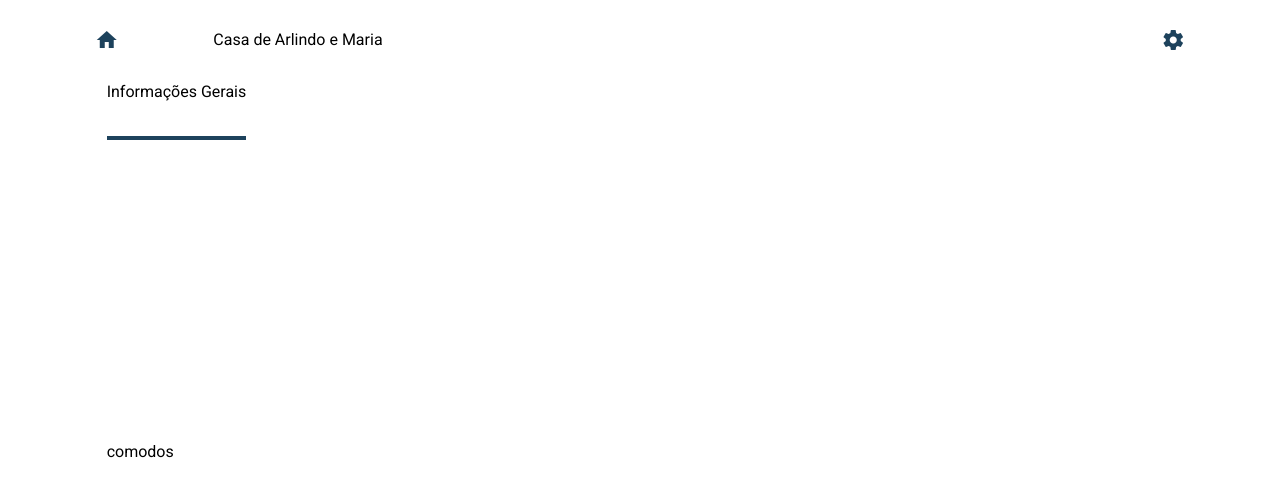
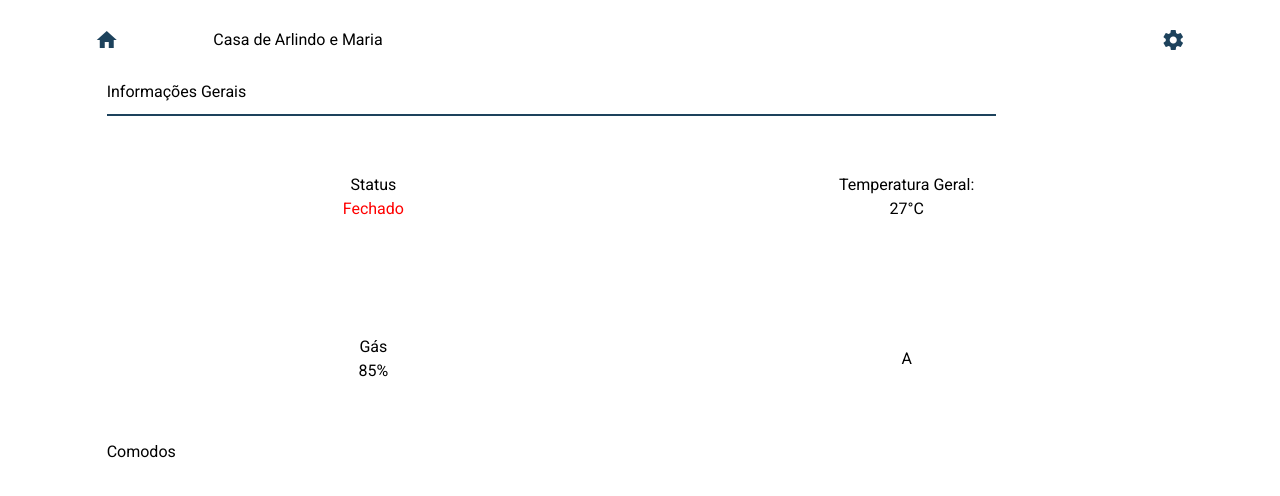
Before and after one commit to Gabriel-Tabarelli/Casa-Inteligente, an Angular app: page /tela-inicial in a window 1280 px wide. Shown: the top 496 px of the page. Built offline with nearby package versions, Linux system fonts and the light colour scheme.

Commit message:
implementa a grid layout 2x2

```diff
--- a/angular.json
+++ b/angular.json
@@ -116,6 +116,7 @@
   "cli": {
     "schematicCollections": [
       "@angular-eslint/schematics"
-    ]
+    ],
+    "analytics": false
   }
 }
--- a/src/app/app.component.html
+++ b/src/app/app.component.html
@@ -1,10 +1,8 @@
-<section class="flex w-screen h-screen flex-col">
+<section class="flex w-full h-screen flex-col">
   <header class="flex h-1/10 justify-center w-full">
     <app-nav></app-nav>
   </header>
-  <main class="flex h-9/10 w-screen bg-white justify-center">
-    <div class="flex w-5/6">
+  <main class="flex h-9/10 w-screen bg-white">
       <router-outlet></router-outlet>
-    </div>
   </main>
 </section>
--- a/src/app/pages/menu-principal/menu-principal.component.html
+++ b/src/app/pages/menu-principal/menu-principal.component.html
@@ -1,6 +1,26 @@
-<div class="grid grid-rows-2 w-full h-full">
-    <section class="grid-span-1 flex w-full">
-        <h3 class="border-b-4 h-1/6 border-corPrimaria border-solid">Informações Gerais</h3>
-    </section>
-    <section class="grid-span-2">comodos</section>
-</div>
+<section class="flex w-screen h-full justify-center">
+    <div class="grid grid-rows-2 h-full w-5/6">
+        <div class="grid-span-1 flex w-full flex-col">
+            <div class="border-b-2 h-1/10 w-5/6 border-corPrimaria">
+                <h3>Informações Gerais</h3>
+            </div>
+            <div class="grid grid-cols-2 w-full h-9/10">
+                <div class="flex items-center justify-center flex-col">
+                    Status
+                    <p style="color: red;">Fechado</p>
+                </div>
+                <div class="flex items-center justify-center flex-col">
+                    Temperatura Geral:
+                    <p>27°C</p>
+                </div>
+                <div class="flex items-center justify-center flex-col">
+                    Gás
+                    <div></div>
+                    <p>85%</p>
+                </div>
+                <div class="flex items-center justify-center flex-col">A</div>
+            </div>
+        </div>
+        <div class="grid-span-2">Comodos</div>
+    </div>
+</section>
```
